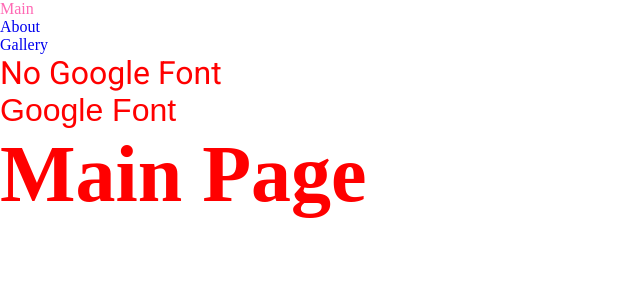
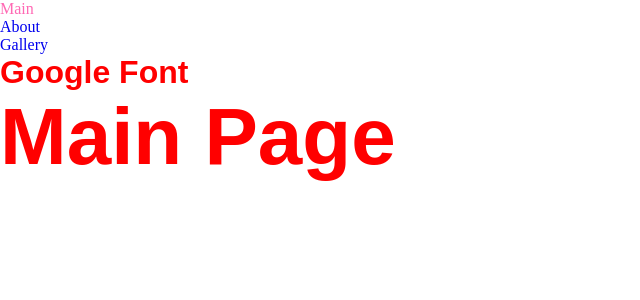
Before and after one commit to aajy/next-basic, a Next.js app: page / in a window 1280 px wide. Shown: the top 300 px of the page, without its empty margins (0-640 px from the left). Built offline with nearby package versions, Linux system fonts and the light colour scheme; a web font is replaced by a local one.

Commit message:
폰트 css변수설정

```diff
--- a/app/layout.jsx
+++ b/app/layout.jsx
@@ -23,6 +23,7 @@
   subsets: ['latin'],
   display: 'swap',
   preload: true, //subsets가 지정되어 있을시 프리로드 기능사용
+  variable: '--font-roboto', //직접 변수명 등록
 });
 
 console.log(roboto);
@@ -35,10 +36,10 @@
 export default function RootLayout({ children }) {
   return (
     <html lang="en">
-      <body>
+      {/* 아래처럼 직접등록한 변수명을 설정시 해당 JSX요소 안쪽에서는 css에서 등록된 변수명으로 폰트 설정가능  */}
+      <body className={`wrap ${roboto.variable}`}>
         <Header />
-        <h1 className="roboto">No Google Font</h1>
-        <h1 className={roboto.className}>Google Font</h1>
+        <h1>Google Font</h1>
         {children}
       </body>
     </html>
--- a/app/styles/globals.scss
+++ b/app/styles/globals.scss
@@ -24,3 +24,7 @@
   font-family: 'roboto';
   font-weight: 400;
 }
+
+h1 {
+  font-family: var(--font-roboto);
+}
```
